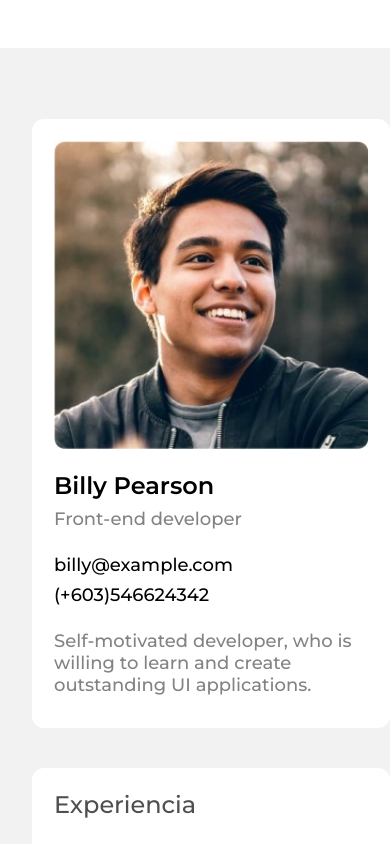
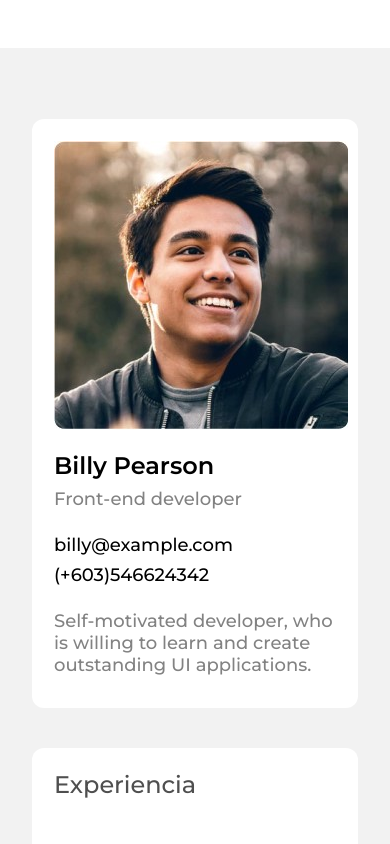
Before and after one commit to Jaimedv17/semana7sabado, a plain HTML site: page index.html in a window 390 px wide. Shown: the top 844 px of the page. Drawn offline with Linux system fonts and the light colour scheme.

Commit message:
se aumento un valor

```diff
--- a/styles.css
+++ b/styles.css
@@ -392,7 +392,7 @@ a{
     }
     .GridPadre{
         padding-left: 2rem;
-        padding-right: 0;
+        padding-right: 2rem;
 
     }
 }
@@ -406,7 +406,7 @@ a{
     }
     .GridPadre{
         padding-left: 2rem;
-        padding-right: 0;
+        padding-right: 2rem;
 
     }
 }
```
